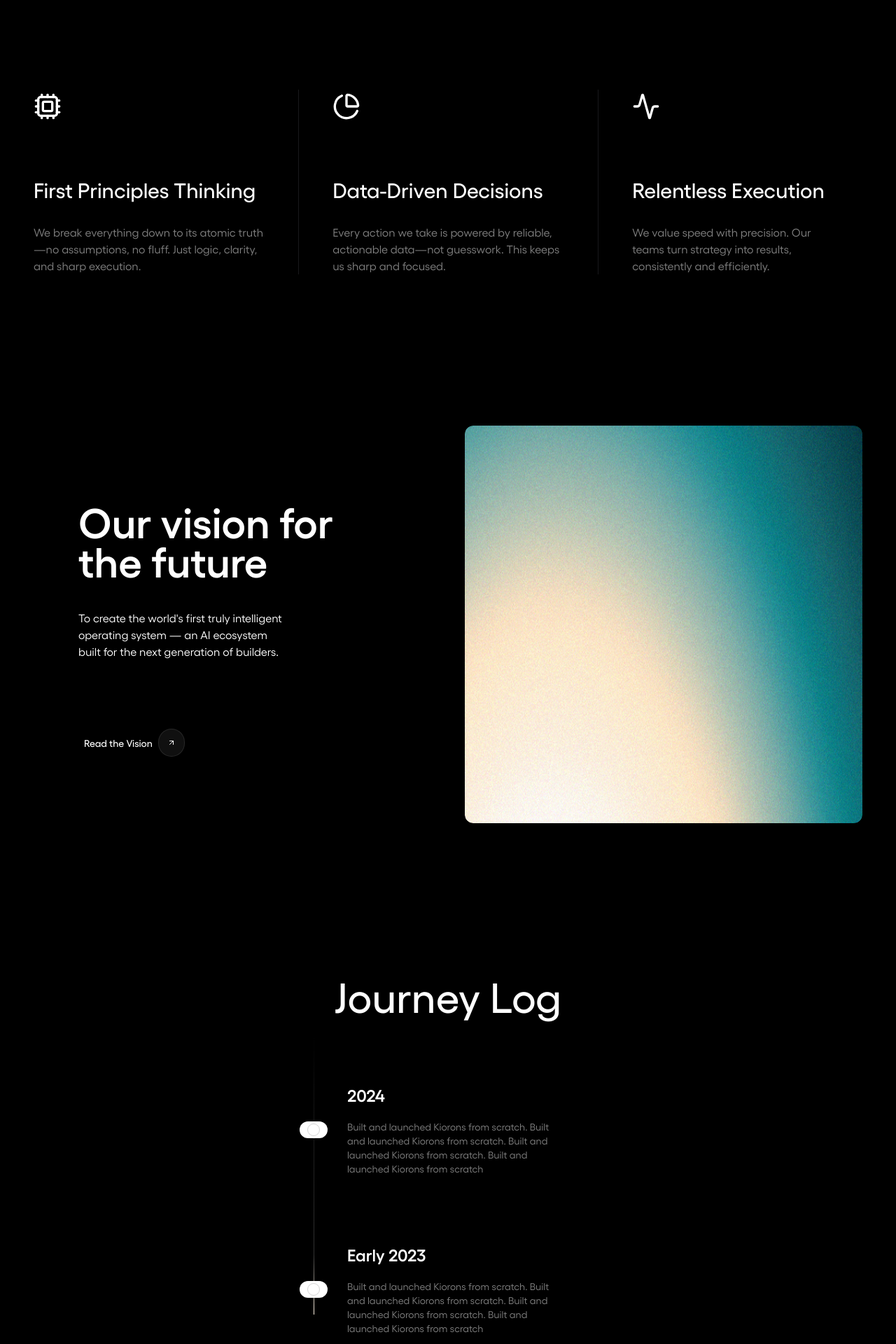
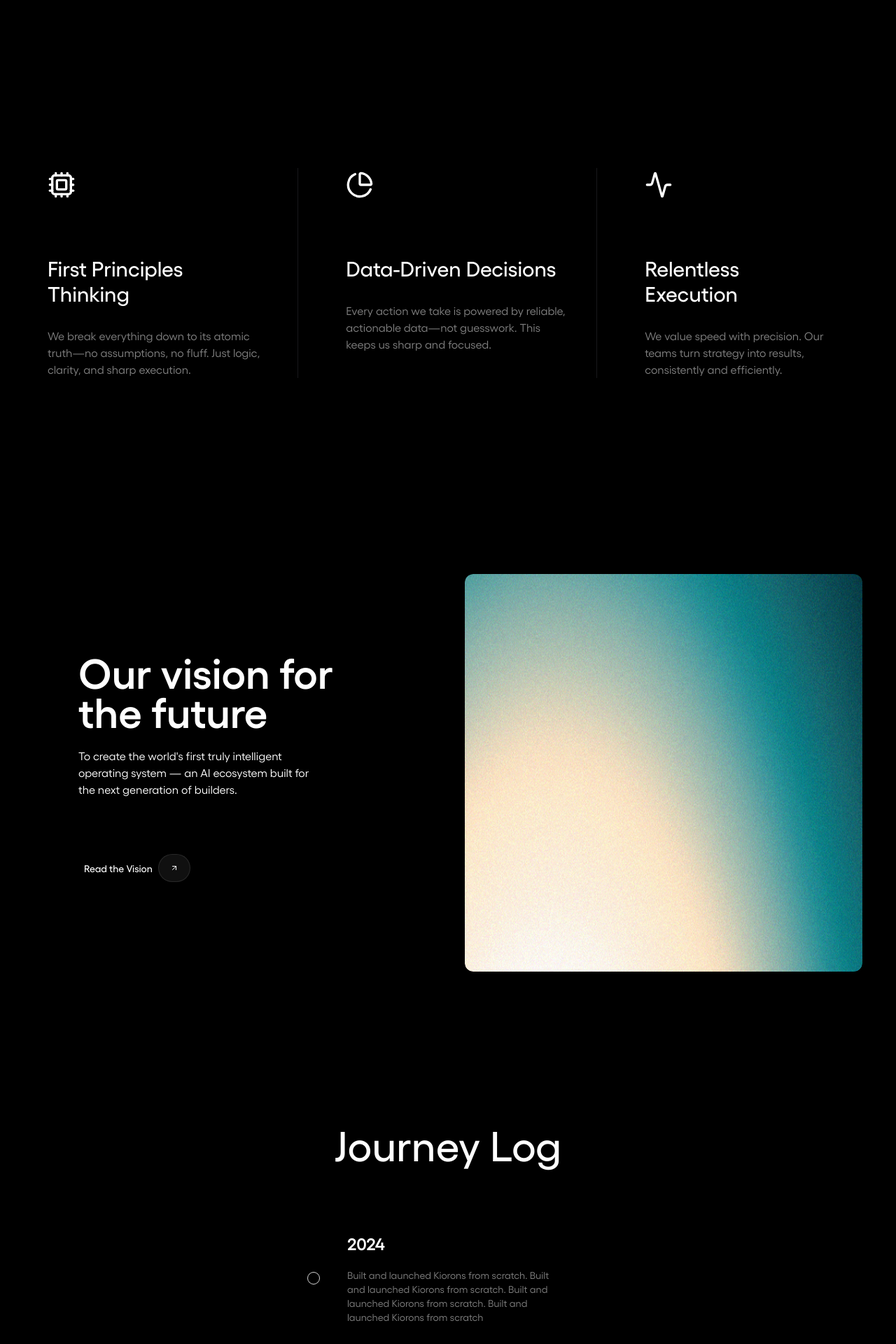
Before and after one commit to Piyush289kumar/kiorons_ai, a Next.js app: page /company in a window 1280 px wide. Shown: the part 1660-3580 px from the top of the page at 70% size. Built offline with nearby package versions, Linux system fonts and the light colour scheme.

Commit message:
Company Page Responsive - Done

```diff
--- a/src/app/components/AboutSection.tsx
+++ b/src/app/components/AboutSection.tsx
@@ -2,7 +2,7 @@ import GlassButton from "./GlassButton";
 
 export default function AboutSection({ heading, summary, btnText, btnUrl = "#" }) {
   return (
-    <section className="font-gellix w-full max-w-8xl mx-auto bg-transparent py-16 md:py-24 px-4 sm:px-8 xl:px-12">
+    <section className="font-gellix w-full max-w-8xl mx-auto bg-transparent py-16 md:py-24 px-4 sm:px-8 xl:px-12 mb-12 md:mb-0">
       <div className="max-w-6xl mx-auto flex flex-col md:flex-row gap-10 md:gap-16 items-start justify-between">
         {/* Left */}
         <div className="w-full flex flex-col items-start space-y-6 md:px-6">
--- a/src/app/components/PrincipalsSection.tsx
+++ b/src/app/components/PrincipalsSection.tsx
@@ -11,7 +11,7 @@ import GlassButtonWithText from "./GlassButtonWithText";
 function PrincipleBlock({ Icon, ariaLabel, heading, summary, className = "" }) {
   return (
     <div
-      className={`flex flex-col items-start gap-4 pr-10 group cursor-pointer ${className}`}
+      className={`flex flex-col items-start gap-4 md:pr-10 px-5 group cursor-pointer my-16 ${className}`}
     >
       <span className="mt-1 mb-16">
         <Icon aria-label={ariaLabel} className="w-10 h-10" />
@@ -25,40 +25,42 @@ function PrincipleBlock({ Icon, ariaLabel, heading, summary, className = "" }) {
     </div>
   );
 }
+
+// Replace PrincipleBlock container and the vision section as shown below
 export default function PrincipalsSection() {
   return (
     <>
-      <section className=" font-gellix mx-auto w-full px-4 xl:px-12 xl:max-w-7xl">
+      <section className="font-gellix mx-auto w-full px-4 sm:px-6 md:px-8 xl:px-12 xl:max-w-7xl">
         <div className="w-full">
-          <div className="space-y-10">
+          <div className="space-y-10 mb-12 md:mb-0">
             <div>
               <div className="mono-tag flex items-center uppercase pl-1 text-sm">
                 <span>Principles</span>
               </div>
             </div>
             <div>
-              <h2 className="text-balance font-semibold text-6xl tracking-tight">
+              <h2 className="text-balance font-semibold text-4xl sm:text-5xl md:text-6xl tracking-tight">
                 Built Different,
               </h2>
-              <h2 className="text-balance font-semibold text-6xl tracking-tight">
+              <h2 className="text-balance font-semibold text-4xl sm:text-5xl md:text-6xl tracking-tight">
                 Built to Last
               </h2>
             </div>
           </div>
-          <div className="flex flex-col lg:flex-row my-44 mt-32 space-y-12 lg:space-y-0 lg:space-x-12">
+          <div className="flex flex-col lg:flex-row my-32 md:my-44 gap-y-5 lg:gap-y-0 gap-x-0 lg:gap-x-12">
             <PrincipleBlock
               Icon={Cpu}
               ariaLabel="CPU Icon"
               heading="First Principles Thinking"
               summary="We break everything down to its atomic truth—no assumptions, no fluff. Just logic, clarity, and sharp execution."
-              className="border-r border-zinc-900"
+              className="md:border-r border-zinc-900"
             />
             <PrincipleBlock
               Icon={PieChart}
               ariaLabel="Pie Chart Icon"
               heading="Data-Driven Decisions"
               summary="Every action we take is powered by reliable, actionable data—not guesswork. This keeps us sharp and focused."
-              className="border-r border-zinc-900"
+              className="md:border-r border-zinc-900"
             />
             <PrincipleBlock
               Icon={Activity}
@@ -70,52 +72,38 @@ export default function PrincipalsSection() {
         </div>
       </section>
 
-      <div className={`group relative mb-44 px-4 xl:px-12 xl:max-w-8xl`}>
-        <div
-          className={`
-        flex flex-col gap-10 py-10 md:gap-12 md:flex-row
-      `}
-        >
+      <div className="group relative mb-24 md:mb-44 px-4 sm:px-6 md:px-8 xl:px-12 xl:max-w-8xl mx-auto">
+        <div className="flex flex-col md:gap-x-8 lg:gap-x-12 gap-y-10 md:gap-y-0 md:flex-row py-10">
           {/* Left/Text Block */}
           <div className="flex flex-col gap-4 md:gap-12 xl:flex-row flex-1 order-2 md:order-1">
-            {/* Main content */}
-            <div className="flex flex-1 flex-col space-y-24 self-start h-2/3 my-auto pl-16">
-              <div className="block grow space-y-4">
-                <div className="absolute inset-0" />
-                <h3 className="!text-6xl leading-20 font-semibold">
-                  Our vision for
-                </h3>
-                <h3 className="!text-6xl leading-0 font-semibold">
-                  the future
-                </h3>
-                <p className="grow text-balance text-md mt-18 md:w-2/3">
-                  {
-                    "To create the world's first truly intelligent operating system — an AI ecosystem built for the next generation of builders."
-                  }
+            <div className="flex flex-1 flex-col space-y-10 sm:space-y-16 my-auto px-0 sm:pl-4 md:pl-16">
+              <div className="space-y-4 mt-24 md:mt-0">
+                <h3 className="text-5xl md:text-6xl leading-0 md:leading-5 font-semibold">Our vision for</h3>
+                <h3 className="text-5xl md:text-6xl font-semibold">the future</h3>
+                <p className="text-md mt-6 md:w-2/3 max-w-full break-words">
+                  {"To create the world's first truly intelligent operating system — an AI ecosystem built for the next generation of builders."}
                 </p>
               </div>
-              <div className="flex items-center justify-between gap-3">
+              <div className="flex items-center gap-3 mt-4">
                 <GlassButtonWithText
                   as="a"
                   href="#loadmore"
                   text="Read the Vision"
                   icon={<ArrowUpRight className="w-3 h-3" />}
                   iconPosition="right"
-                  className="!px-3 !py-0"
+                  className="!px-4 !py-1"
                 />
               </div>
             </div>
           </div>
           {/* Right/Image Block */}
-          <div className="flex-1 w-[800px] order-1 md:order-2 overflow-hidden rounded-xl">
+          <div className="flex-1 w-full max-w-full md:max-w-3xl order-1 md:order-2 overflow-hidden rounded-xl">
             <div
-              className="
-              flex items-center w-full aspect-[1/1] text-4xl tracking-tight leading-[2.5rem] rounded-xl bg-[#0C0C0B] overflow-hidden shadow
-               transition-transform duration-300 will-change-transform hover:scale-105 cursor-pointer"
+              className="flex items-center w-full aspect-square text-4xl tracking-tight leading-[2.5rem] rounded-xl bg-[#0C0C0B] overflow-hidden shadow transition-transform duration-300 will-change-transform hover:scale-105 cursor-pointer"
               style={{
                 backgroundImage: `url('/images/vision.png')`,
-                backgroundSize: "cover", // Ensures the image covers the box
-                backgroundPosition: "center", // Perfectly centers the image
+                backgroundSize: "cover",
+                backgroundPosition: "center",
                 backgroundRepeat: "no-repeat",
               }}
             ></div>
--- a/src/app/components/SubHighliterSection.tsx
+++ b/src/app/components/SubHighliterSection.tsx
@@ -14,12 +14,12 @@ export default function SubHighlighterSection({
 }: SubHighlighterSectionProps) {
   return (
     <>
-      <section className="py-16 sm:py-0 pt-44 sm:pt-44 font-gellix mx-auto px-4 text-center w-full xl:px-12 xl:max-w-8xl">
+      <section className="py-16 sm:py-0 pt-24 sm:pt-44 font-gellix mx-auto px-4 text-center w-full xl:px-12 xl:max-w-8xl">
         <p className="text-xs uppercase text-primary font-medium">{label}</p>
-        <h2 className="text-5xl font-semibold my-8 mb-20 text-zinc-50 max-w-4xl mx-auto">
+        <h2 className="text-3xl md:text-5xl font-semibold my-8 mb-20 text-zinc-50 max-w-4xl mx-auto">
           {title}
         </h2>
-        <div className="w-9/12 mx-auto h-auto shadow-lg overflow-hidden">
+        <div className="md:w-9/12 mx-auto h-auto shadow-lg overflow-hidden">
           <Image
             src={imageSrc}
             alt={label}
--- a/src/app/components/ui/timeline.tsx
+++ b/src/app/components/ui/timeline.tsx
@@ -26,40 +26,40 @@ export const Timeline = ({ data }: { data: TimelineEntry[] }) => {
 
   const { scrollYProgress } = useScroll({
     target: containerRef,
-    offset: ["start 70%", "end 50%"],
+    offset: ["start 50%", "end 50%"],
   });
 
   const heightTransform = useTransform(scrollYProgress, [0, 1], [0, height]);
   const opacityTransform = useTransform(scrollYProgress, [0, 0.1], [0, 1]);
 
   return (
-    <div className="w-full font-sans md:px-10 font-gellix" ref={containerRef}>
+    <div className="w-full font-sans px-10 font-gellix" ref={containerRef}>
       <div className="w-full mx-auto flex justify-center">
-        <h2 className="!text-6xl font-medium">
+        <h2 className="text-5xl md:!text-6xl font-medium text-center">
           Journey Log
         </h2>
-        {/* <p className="mt-8 text-neutral-700 dark:text-neutral-300 text-sm md:text-base max-w-sm">
+        {/* <p className="mt-8 text-neutral-700 dark:text-neutral-300 text-sm text-base max-w-sm">
           I&apos;ve been working on Aceternity for the past 2 years. Here&apos;s
           a timeline of my journey.
         </p> */}
       </div>
 
-      <div ref={ref} className="relative max-w-md mx-auto pb-20">
+      <div ref={ref} className="relative w-full max-w-md mx-auto pb-20">
         {data.map((item, index) => (
           <div
             key={index}
-            className="flex justify-start pt-10 md:pt-24 md:gap-10 group"
+            className="flex justify-start pt-24 gap-10 group"
           >
-            <div className="sticky flex flex-col md:flex-row z-40 items-center top-40 self-start max-w-xs lg:max-w-sm md:w-full">
-              <div className="h-6 absolute left-3 md:left-3 w-10 rounded-full bg-white dark:bg-black flex items-center justify-center">
+            <div className="sticky flex z-40 items-center top-40 self-start max-w-xs lg:max-w-sm w-full">
+              <div className="h-6 absolute left-3 w-10 rounded-full bg-black dark:bg-black flex items-center justify-center">
                 <div className="h-4 w-4 rounded-full border border-neutral-300 dark:border-neutral-700 p-2 group-hover:border-[#027f89] transition-all duration-500 cursor-pointer" />
               </div>
               <div>
                 {" "}
-                <h3 className="hidden md:block text-2xl md:pl-20 md:text-md font-semibold text-neutral-500 dark:text-neutral-500 ">
+                <h3 className="block text-2xl pl-20 text-md font-semibold text-neutral-500 dark:text-neutral-500 ">
                   {item.title}
                 </h3>
-                <p className="hidden md:block text-xl md:pl-20 md:text-sm mt-5 font-normal !text-white/50 group-hover:!text-white transition-all duration-500 cursor-pointer">
+                <p className="block pl-20 text-sm mt-5 font-normal !text-white/50 group-hover:!text-white transition-all duration-500 cursor-pointer">
                  {item.summary}
                 </p>
               </div>
@@ -70,7 +70,7 @@ export const Timeline = ({ data }: { data: TimelineEntry[] }) => {
           style={{
             height: height + "px",
           }}
-          className="absolute md:left-8 left-8 top-0 overflow-hidden w-[2px] bg-[linear-gradient(to_bottom,var(--tw-gradient-stops))] from-transparent from-[0%] via-neutral-200 dark:via-neutral-700 to-transparent to-[99%]  [mask-image:linear-gradient(to_bottom,transparent_0%,black_10%,black_90%,transparent_100%)] "
+          className="absolute left-8 left-8 top-0 overflow-hidden w-[2px] bg-[linear-gradient(to_bottom,var(--tw-gradient-stops))] from-transparent from-[0%] via-neutral-200 dark:via-neutral-700 to-transparent to-[99%]  [mask-image:linear-gradient(to_bottom,transparent_0%,black_10%,black_90%,transparent_100%)] "
         >
           <motion.div
             style={{
```
